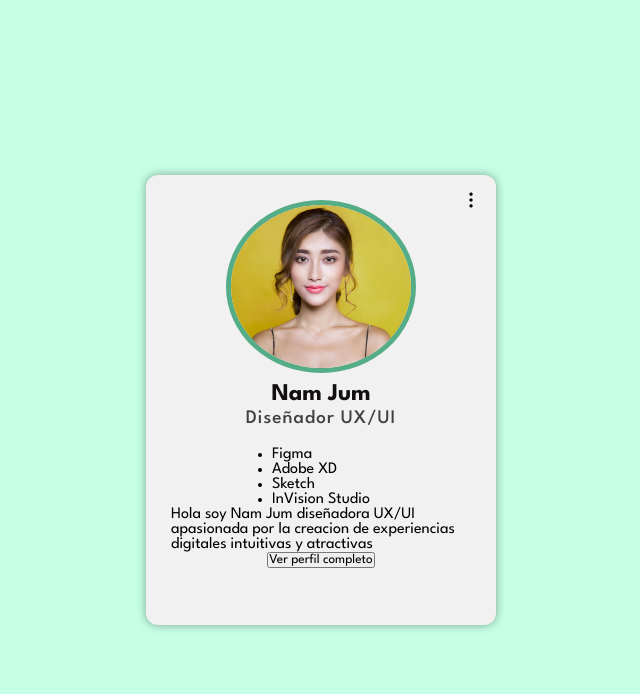
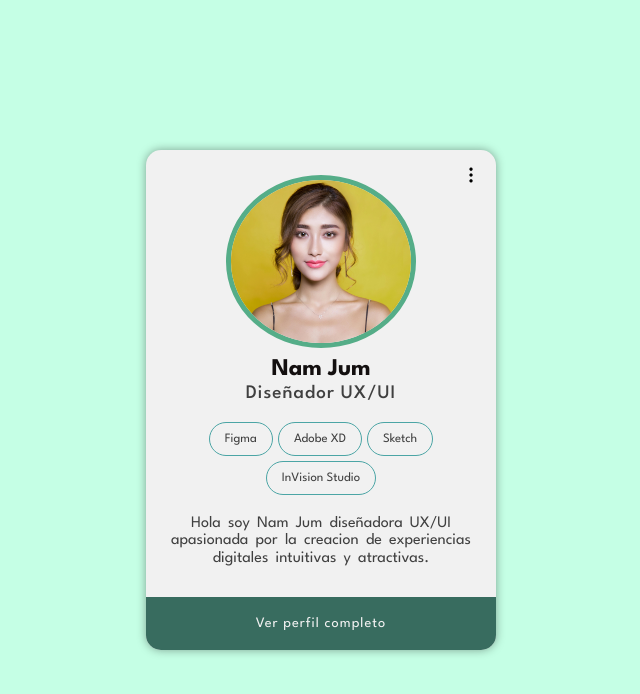
Before and after one commit to carlossaenzz/card-profile, a plain HTML site: page index.html in a window 1280 px wide. Shown: the whole page, without its empty margins (319-959 px from the left). Drawn offline with Linux system fonts and the light colour scheme; a web font is replaced by a local one.

Commit message:
Estilicé la sección de habilidades con diseño flexible, ajusté la descripción del usuario y agregué efectos al botón

```diff
--- a/index.html
+++ b/index.html
@@ -38,7 +38,7 @@
         <div class="card__description">
             <p>
                 Hola soy Nam Jum diseñadora UX/UI apasionada por la creacion de experiencias digitales intuitivas y
-                atractivas
+                atractivas.
             </p>
         </div>
         <!-- Botón para ver el perfil completo -->
--- a/style.css
+++ b/style.css
@@ -39,11 +39,11 @@ body {
     align-items: center;
     flex-direction: column;
     width: 350px;
-    height: 450px;
+    height: 500px;
     padding: 25px;
     background-color: var(--white);
-    border-radius: 12px;
-    box-shadow: 0px 0px 10px  rgba(0, 0, 0, 0.37);
+    border-radius: 15px;
+    box-shadow: 0px 0px 10px rgba(0, 0, 0, 0.37);
     overflow: hidden;
 }
 
@@ -97,3 +97,61 @@ body {
 }
 
 /* Habilidades */
+.card__skills {
+    display: flex;
+    align-items: center;
+    justify-content: center;
+    gap: 8px;
+    flex-wrap: wrap;
+    margin-bottom: 20px;
+}
+
+.card__skills ul {
+    display: flex;
+    list-style: none;
+    justify-content: center;
+    flex-wrap: wrap;
+    gap: 5px;
+
+}
+
+.card__skills li {
+    color: var(--gray);
+    font-size: 0.8rem;
+    padding: 10px 15px;
+    border: 1px solid var(--turquoise);
+    border-radius: 20px;
+}
+
+/* Descripción de usuario */
+.card__description {
+    text-align: center;
+    word-spacing: 0.2rem;
+    line-height: 1.1;
+    width: 100%;
+}
+
+.card__description p {
+    color: var(--gray);
+    font-size: 1rem;
+}
+
+/* Botón */
+.card__button {
+    position: absolute;
+    bottom: 0;
+    width: 100%;
+    border: none;
+    padding: 20px;
+    font-size: 0.9rem;
+    text-decoration: uppercase;
+    letter-spacing: 1px;
+    cursor: pointer;
+    background-color: var(--dark-green);
+    color: var(--white);
+    transition: 0.5s;
+}
+
+.card__button:hover {
+    background-color: var(--hover-dark-green);
+}
```
